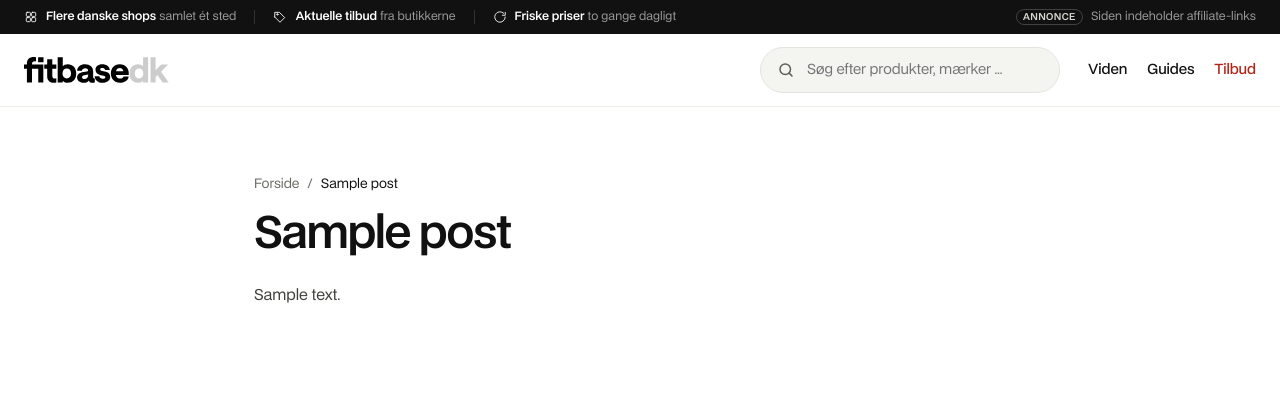
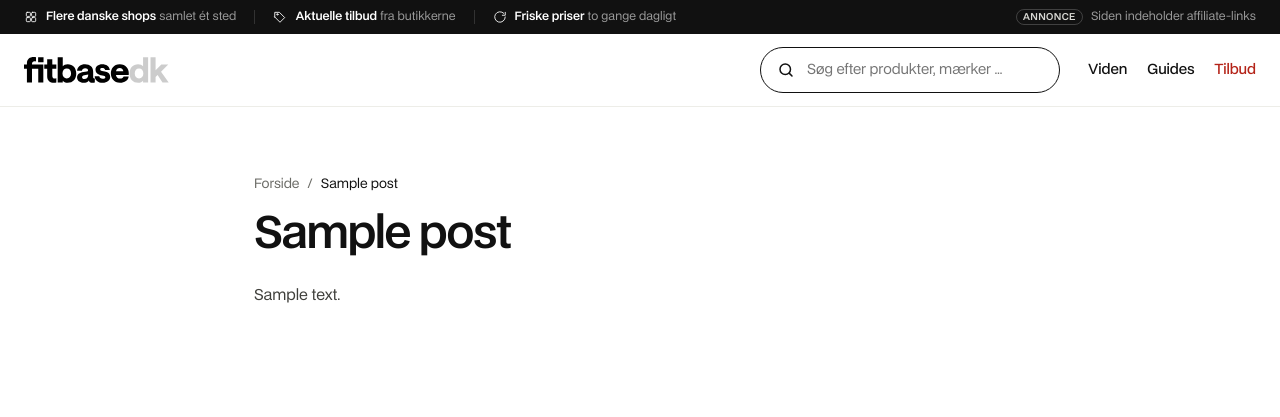
Before and after one commit to frederik-baastrup/playform, a WordPress theme: template wp-content/themes/playform/page.php in a window 1280 px wide, with the pointer over the restyled element. Shown: the top 417 px of the page. Run offline with PHP 8.4 and a stand-in for WordPress, Linux system fonts and the light colour scheme; the site name, menu and one post (Sample post) are stand-ins, and other content is empty.

Commit message:
Søgefelt: sort kant ved hover
Co-Authored-By: Claude Opus 5.5 <noreply@anthropic.com>
Claude-Session: https://claude.ai/code/session_01J4K97RmjVVJFaaWCLfud2e

```diff
--- a/wp-content/themes/playform/assets/css/main.css
+++ b/wp-content/themes/playform/assets/css/main.css
@@ -669,3 +669,6 @@ a.usp__item:hover b { text-decoration: underline; text-underline-offset: 3px; }
 .guides-index a.page-numbers:hover { border-color: var(--ink); }
 /* Faner på mobil: én linje, der kan skubbes sidelæns */
 @media (max-width: 640px) { .tabs { flex-wrap: nowrap; margin-right: -16px; padding-right: 16px; } .tab { flex: 0 0 auto; } }
+/* Søgefelt: tydelig kant ved hover, så det føles klikbart */
+.search:hover { border-color: var(--ink); background: #fff; cursor: text; }
+.search:hover > svg { color: var(--ink); }
```
